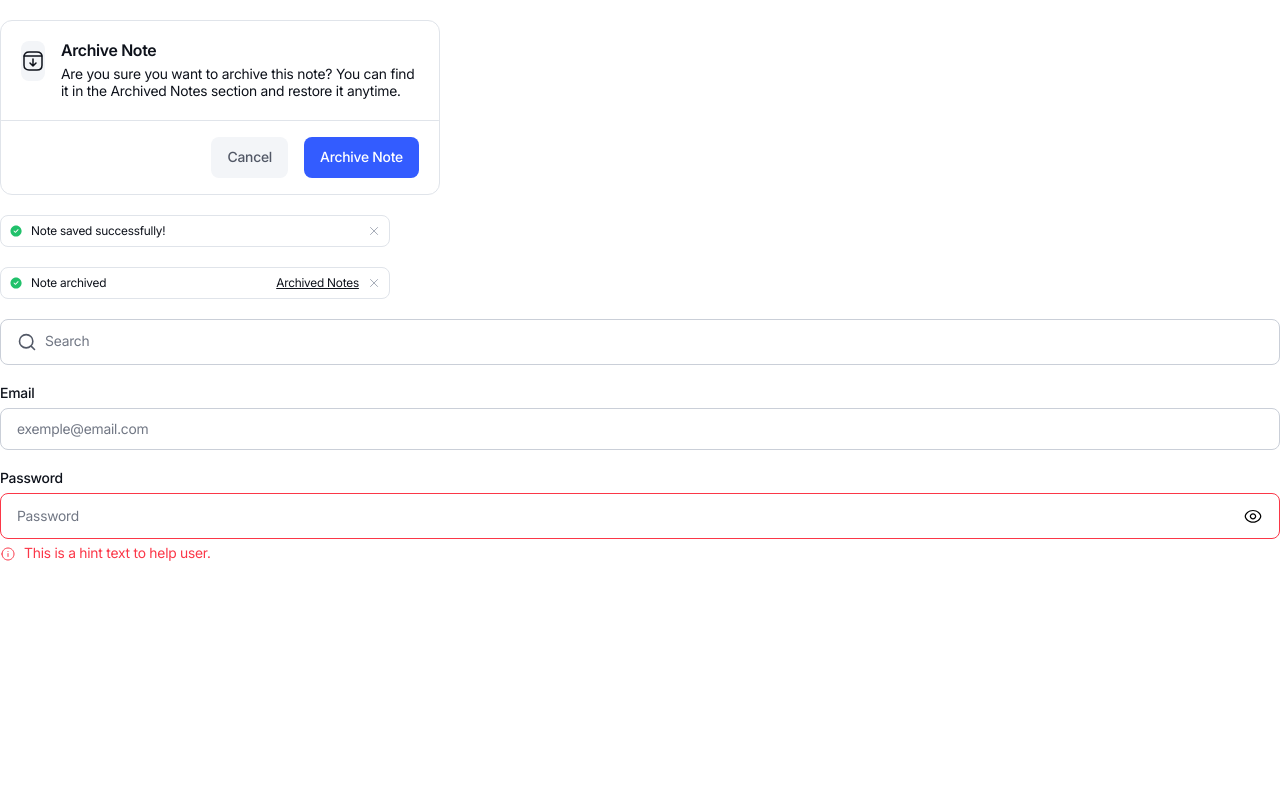
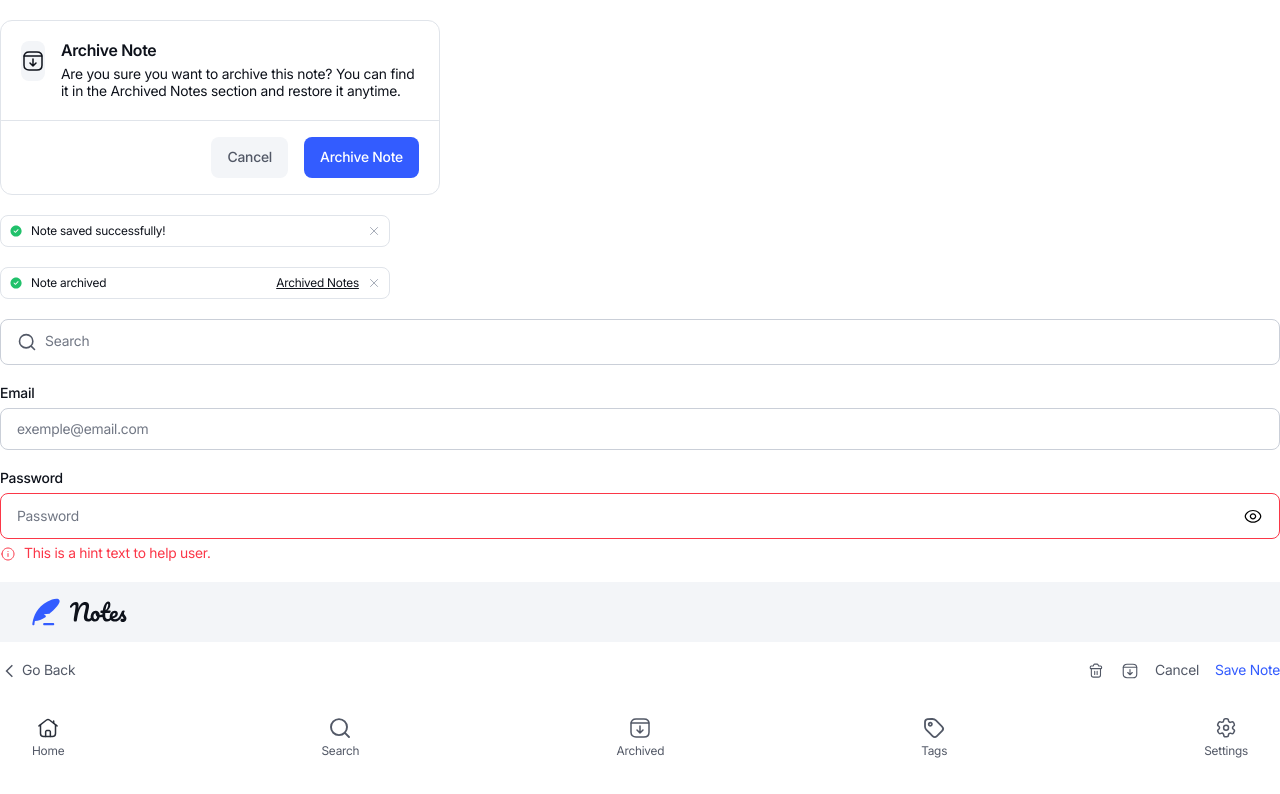
Before and after one commit to elsadse/note-taking-app, a React (Vite) app in the folder note-taking-app-ui/: page /component in a window 1280 px wide. Shown: the part 430-1224 px from the top of the page. Before the commit the page ends 1012 px from the top, so only its background shows below. Built offline with nearby package versions, Linux system fonts and the light colour scheme.

Commit message:
Ajout des composants pageHeader et MenuBar.

```diff
--- a/note-taking-app-ui/src/components/Components.tsx
+++ b/note-taking-app-ui/src/components/Components.tsx
@@ -7,8 +7,11 @@ import { ShowIcon } from "./icons/ShowIcon";
 import { InputField } from "./input/InputField";
 import { InputTypeGroup } from "./input/InputTypeGroup";
 import { Logo } from "./Logo";
+import { MenuBar } from "./MenuBar";
 import { ArchiveModal } from "./modals/ArchiveModal";
 import { DeleteModal } from "./modals/DeleteModal";
+import { PageHeader } from "./pageHeader/PageHeader";
+import { PageHeaderControl } from "./pageHeader/PageHeaderControl";
 import { Toast } from "./Toast";
 
 export function Components() {
@@ -25,6 +28,9 @@ export function Components() {
             <InputField name="search" placeholder="Search" type="text" icons={{IconBeforeInput:SearchIcon, css:"stroke"}} />
             <InputTypeGroup name="email" placeholder="exemple@email.com" titleLabel="Email" type="email" />
             <InputTypeGroup name="password" placeholder="Password" titleLabel="Password" type="password" textError="This is a hint text to help user." icon={{ Icon: ShowIcon, css: "fill" }} />
+            <PageHeader/>
+            <PageHeaderControl/>
+            <MenuBar/>
         </div>
     )
 }
--- /dev/null
+++ b/note-taking-app-ui/src/components/MenuBar.tsx
@@ -0,0 +1,28 @@
+import type { ComponentType } from "react"
+import { ArchiveIcon } from "./icons/ArchiveIcon"
+import { HomeIcon } from "./icons/HomeIcon"
+import { SearchIcon } from "./icons/SearchIcon"
+import { SettingsIcon } from "./icons/SettingsIcon"
+import { TagIcon } from "./icons/TagIcon"
+
+export function MenuBar() {
+    return (
+        <div className="flex flex-row px-4 py-3 justify-between md:px-8">
+            <MenuBarItem Icon={HomeIcon} textIcon="Home" />
+            <MenuBarItem Icon={SearchIcon} textIcon="Search" />
+            <MenuBarItem Icon={ArchiveIcon} textIcon="Archived" />
+            <MenuBarItem Icon={TagIcon} iconClassName="stroke-neutral-600" textIcon="Tags" />
+            <MenuBarItem Icon={SettingsIcon} textIcon="Settings" />
+        </div>
+    )
+}
+
+
+export function MenuBarItem({ Icon, iconClassName, textIcon }: { Icon: ComponentType<{ className?: string }>, textIcon: string, iconClassName?: string }) {
+    return (
+        <button className="flex flex-col gap-y-1 py-1 items-center">
+            <Icon className={`size-6 ${iconClassName}`} />
+            <span className="sans-serif-text-preset-6 text-neutral-600 text-center hidden md:block">{textIcon}</span>
+        </button>
+    )
+}
--- /dev/null
+++ b/note-taking-app-ui/src/components/pageHeader/PageHeader.tsx
@@ -0,0 +1,13 @@
+import { Logo } from "../Logo";
+
+export function PageHeader() {
+
+    return (
+        <div className="flex flex-row gap-x-3 px-4 py-3 bg-neutral-100
+                md:gap-x-4 md:px-8 md:py-4">
+            <div className="flex-row gap-x-2.5">
+                <Logo/>
+            </div>
+        </div>
+    )
+}
--- /dev/null
+++ b/note-taking-app-ui/src/components/pageHeader/PageHeaderControl.tsx
@@ -0,0 +1,23 @@
+import { Link } from "react-router";
+import { ArrowLeft } from "../icons/ArrowLeft";
+import { ArchiveIcon } from "../icons/ArchiveIcon";
+import { DeleteIcon } from "../icons/DeleteIcon";
+
+export function PageHeaderControl() {
+    return (
+        <div className="flex flex-row justify-between">
+            <Link to="/">
+                <div className="flex flex-row gap-x-1">
+                    <ArrowLeft className="fill-neutral-600 size-4.5" />
+                    <span className="sans-serif-text-preset-5 text-neutral-600">Go Back</span>
+                </div>
+            </Link>
+            <div className="flex flex-row gap-x-4">
+                <DeleteIcon className="size-4.5 stroke-neutral-600" />
+                <ArchiveIcon className="size-4.5" />
+                <span className="sans-serif-text-preset-5 text-neutral-600">Cancel</span>
+                <span className="sans-serif-text-preset-5 text-neutral-blue-500">Save Note</span>
+            </div>
+        </div>
+    )
+}
```
Also changed, not shown: note-taking-app-ui/src/components/Logo.tsx (+8 -8 lines).
